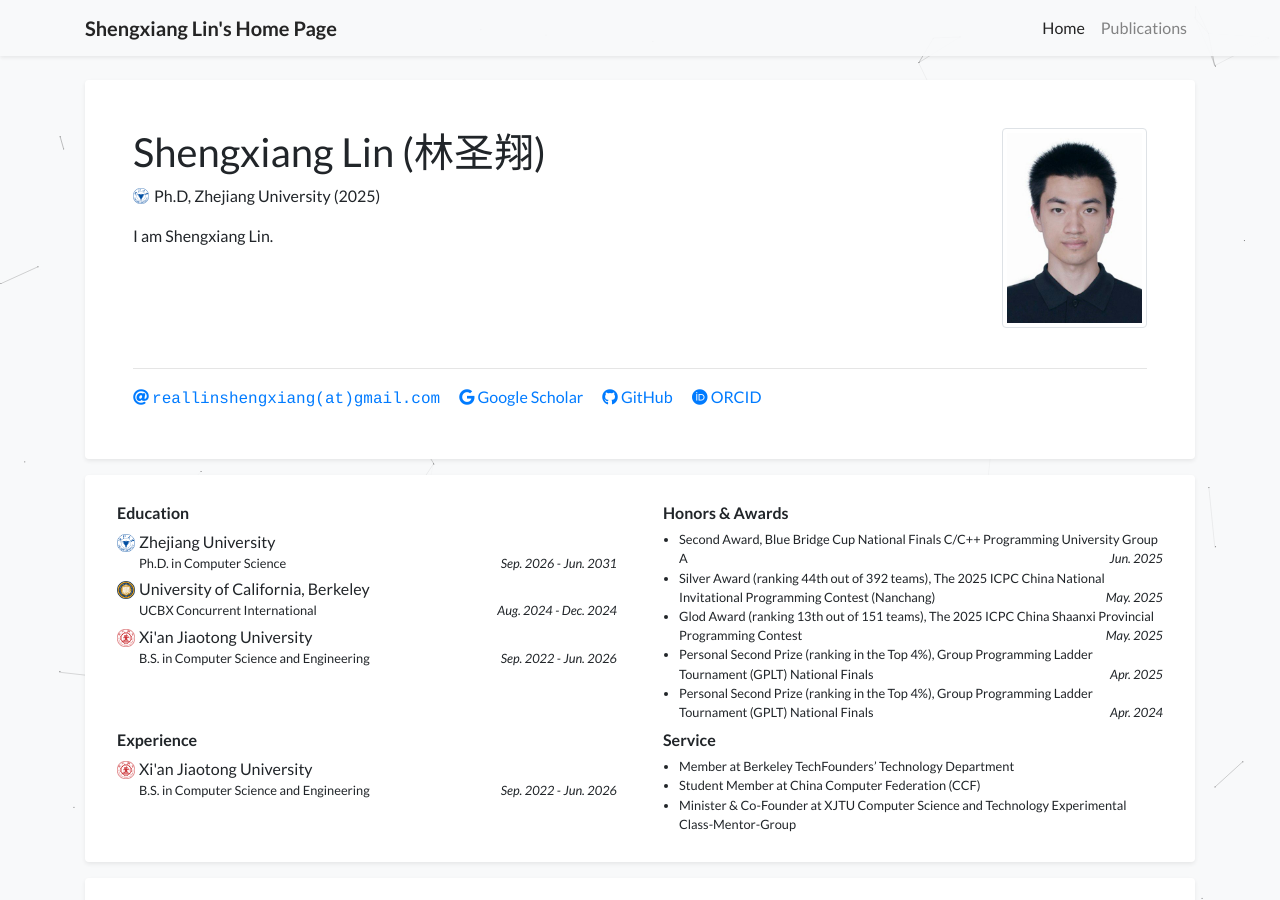
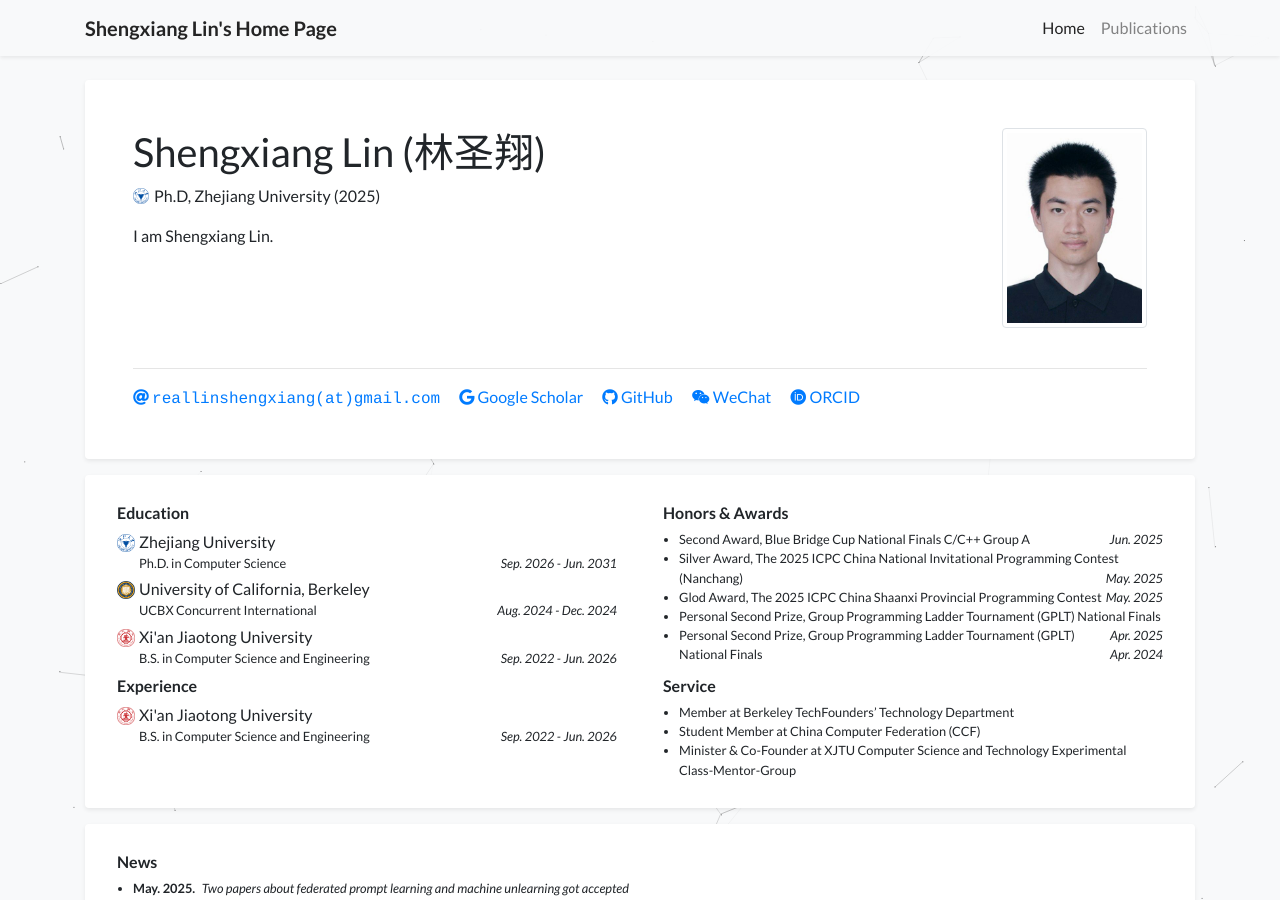
Before and after one commit to Lin-Shengxiang/Lin-Shengxiang.github.io, a Jekyll site: the page built from index.html, in a window 1280 px wide and 900 px high. Built offline with Jekyll 4.4.1, drawn with Linux system fonts in a browser that asks for light colours; a style sheet for code colours, icons or effects is not loaded.

Commit message:
Update profile.yml

```diff
--- a/_data/profile.yml
+++ b/_data/profile.yml
@@ -8,9 +8,9 @@ email: "reallinshengxiang@gmail.com"
 gscholar: W-rloDsAAAAJ
 github: Shengxiang-Lin
 #twitter: RongshengWang
-#wechat_qrcode: assets/images/etc/wechat.webp
-#wechat_prompt: >-
-#Please tell me your <strong>name</strong> and <strong>affiliation</strong> (current or past) when adding my wechat. Thanks!
+wechat_qrcode: assets/images/etc/wechat.webp
+wechat_prompt: >-
+  Please tell me your <strong>name</strong> and <strong>affiliation</strong> (current or past) when adding my wechat. Thanks!
 #zhihu: wang-rong-sheng-74
 #resume: assets/cv/Shengxiang_cv.pdf
 # linkedin: your-linked-in-id
@@ -48,16 +48,17 @@ experience:
     date: Sep. 2022 - Jun. 2026
 
 awards:
-- name: Second Award, Blue Bridge Cup National Finals C/C++ Programming University Group A
+- name: Second Award, Blue Bridge Cup National Finals C/C++ Group A
   date: Jun. 2025
-- name: Silver Award (ranking 44th out of 392 teams), The 2025 ICPC China National Invitational Programming Contest (Nanchang)
+- name: Silver Award, The 2025 ICPC China National Invitational Programming Contest (Nanchang)
   date: May. 2025
-- name: Glod Award (ranking 13th out of 151 teams), The 2025 ICPC China Shaanxi Provincial Programming Contest
+- name: Glod Award, The 2025 ICPC China Shaanxi Provincial Programming Contest
   date: May. 2025
-- name: Personal Second Prize (ranking in the Top 4%), Group Programming Ladder Tournament (GPLT) National Finals
+- name: Personal Second Prize, Group Programming Ladder Tournament (GPLT) National Finals
   date: Apr. 2025
-- name: Personal Second Prize (ranking in the Top 4%), Group Programming Ladder Tournament (GPLT) National Finals
+- name: Personal Second Prize, Group Programming Ladder Tournament (GPLT) National Finals
   date: Apr. 2024
+
 
 service:
   - name: Member at Berkeley TechFounders’ Technology Department
```
